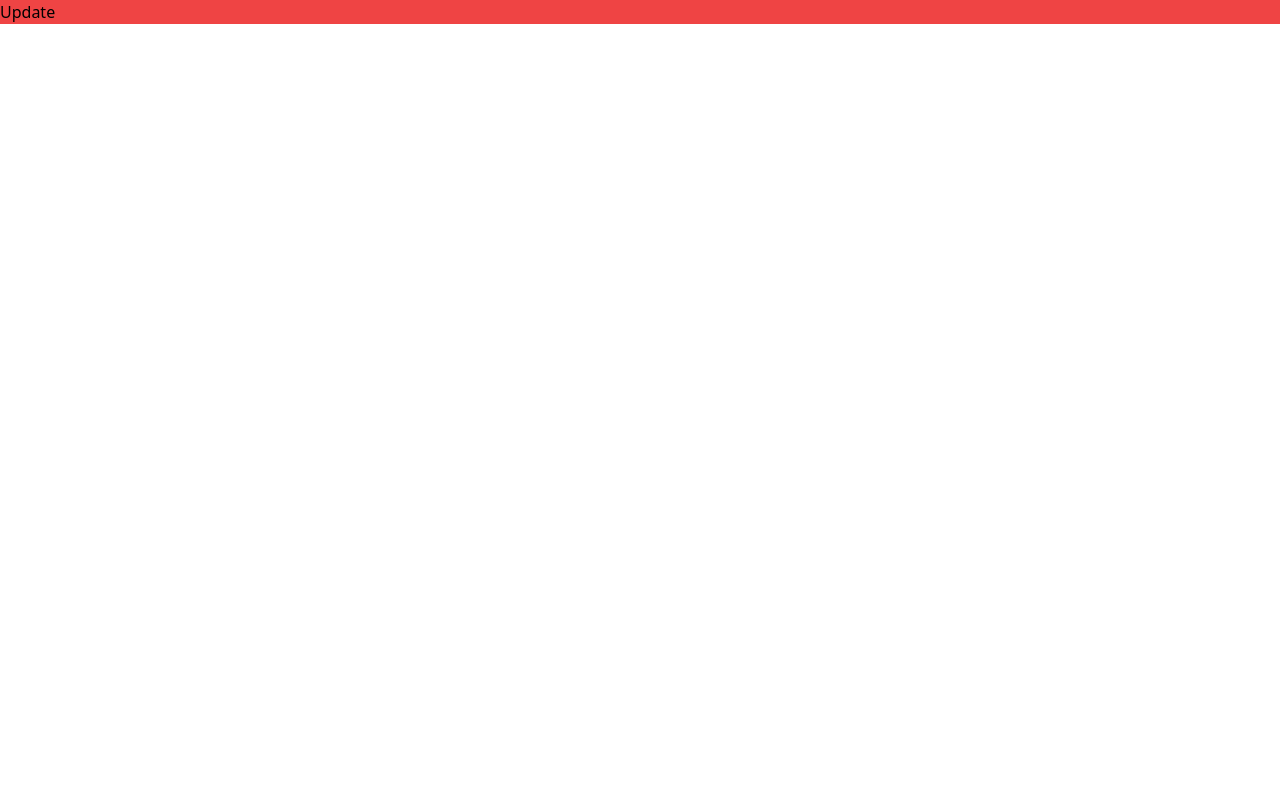
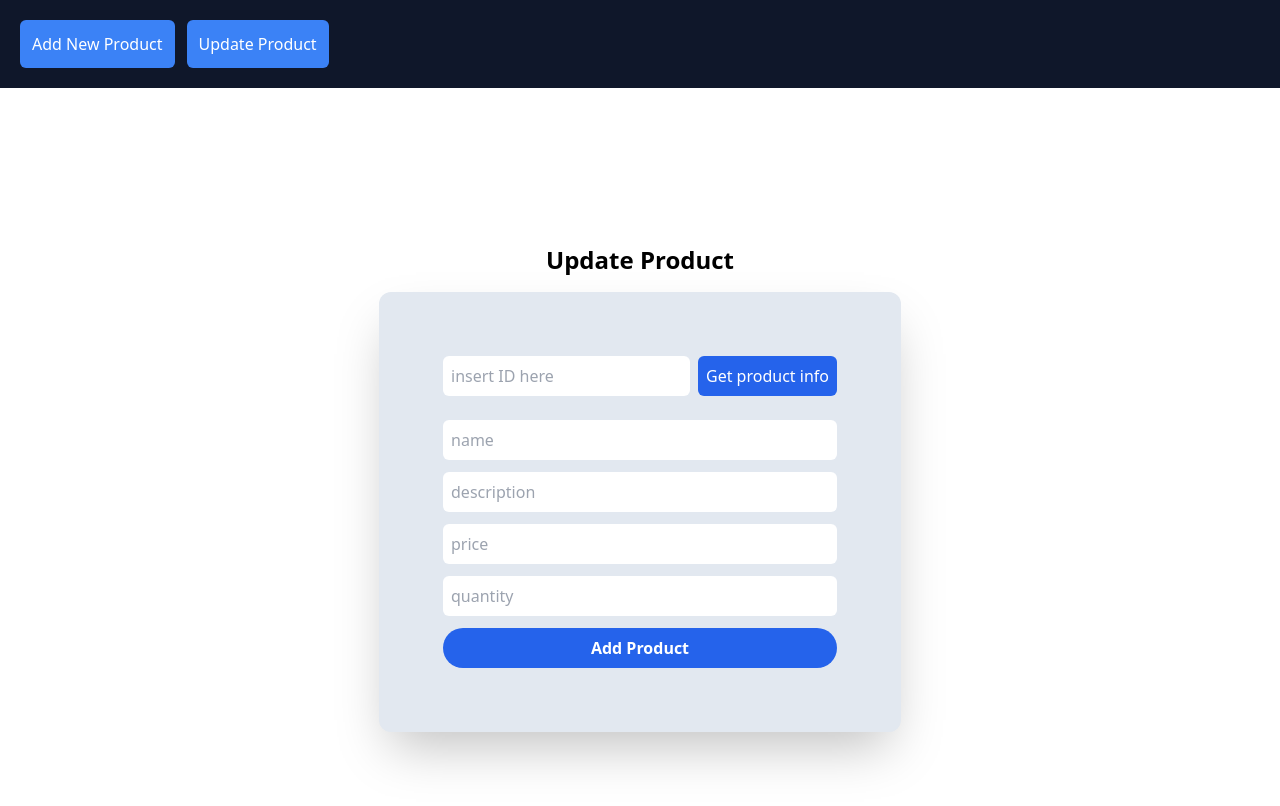
Before and after one commit to iqoll/dashboard-client, a React (Create React App) app: page /update in a window 1280 px wide. Shown: the top 806 px of the page. Built offline with nearby package versions, Linux system fonts and the light colour scheme.

Commit message:
Update jsx done

```diff
--- a/src/pages/Update.jsx
+++ b/src/pages/Update.jsx
@@ -1,4 +1,128 @@
+import { useState } from 'react'
+import Navbar from '../components/Navbar'
+import axios from 'axios'
+import { useNavigate } from 'react-router-dom'
+
 function Update() {
-	return <div className='bg-red-500'>Update</div>
+	const [product, setProduct] = useState({
+		name: '',
+		price: null,
+		description: '',
+		quantity: null,
+	})
+
+	const [id, setId] = useState(null)
+
+	const handleId = (e) => {
+		setId(e.target.value)
+	}
+
+	const navigate = useNavigate()
+
+	console.log(id)
+
+	const populateForm = async () => {
+		try {
+			const res = await axios.get(
+				`${process.env.REACT_APP_BACKEND_ROUTE}/products/${id}`
+			)
+			const data = res.data
+			setProduct(data[0])
+			console.log(product)
+		} catch (error) {
+			console.log(error)
+		}
+	}
+
+	const handleChange = (event) => {
+		const { name, value } = event.target
+		setProduct((prevProduct) => ({
+			...prevProduct,
+			[name]: value,
+		}))
+	}
+
+	const handleClick = async (e) => {
+		e.preventDefault()
+		try {
+			await axios.put(
+				`${process.env.REACT_APP_BACKEND_ROUTE}/products/${id}`,
+				product
+			)
+			navigate('/')
+		} catch (error) {
+			console.log(error)
+		}
+	}
+
+	console.log(product)
+
+	return (
+		<>
+			<Navbar />
+			<div className='flex flex-col items-center justify-center min-h-screen'>
+				<h2 className='mb-4 font-bold text-2xl'>Update Product</h2>
+				<div className='p-16 bg-slate-200 rounded-xl shadow-2xl'>
+					<div className='flex mb-6'>
+						<input
+							className='p-2 mr-2 rounded-md'
+							type='text'
+							name='id'
+							placeholder='insert ID here'
+							onChange={handleId}
+						/>
+						<button
+							onClick={populateForm}
+							className='p-2 bg-blue-600 rounded-md text-white'
+						>
+							Get product info
+						</button>
+					</div>
+					<div className='flex flex-col space-y-3'>
+						<input
+							className='p-2 rounded-md'
+							type='text'
+							name='name'
+							value={product.name || ''}
+							placeholder='name'
+							onChange={handleChange}
+						/>
+						<input
+							className='p-2 rounded-md'
+							type='text'
+							name='description'
+							value={product.description || ''}
+							placeholder='description'
+							onChange={handleChange}
+						/>
+						<input
+							className='p-2 rounded-md'
+							type='number'
+							name='price'
+							value={product.price || ''}
+							title='price'
+							placeholder='price'
+							onChange={handleChange}
+						/>
+						<input
+							className='p-2 rounded-md'
+							type='number'
+							name='quantity'
+							value={product.quantity || ''}
+							title='quantity'
+							placeholder='quantity'
+							onChange={handleChange}
+						/>
+						<button
+							onClick={handleClick}
+							className='px-3 py-2 bg-blue-600 rounded-full text-white font-bold'
+						>
+							Add Product
+						</button>
+					</div>
+				</div>
+			</div>
+		</>
+	)
 }
 export default Update
```
